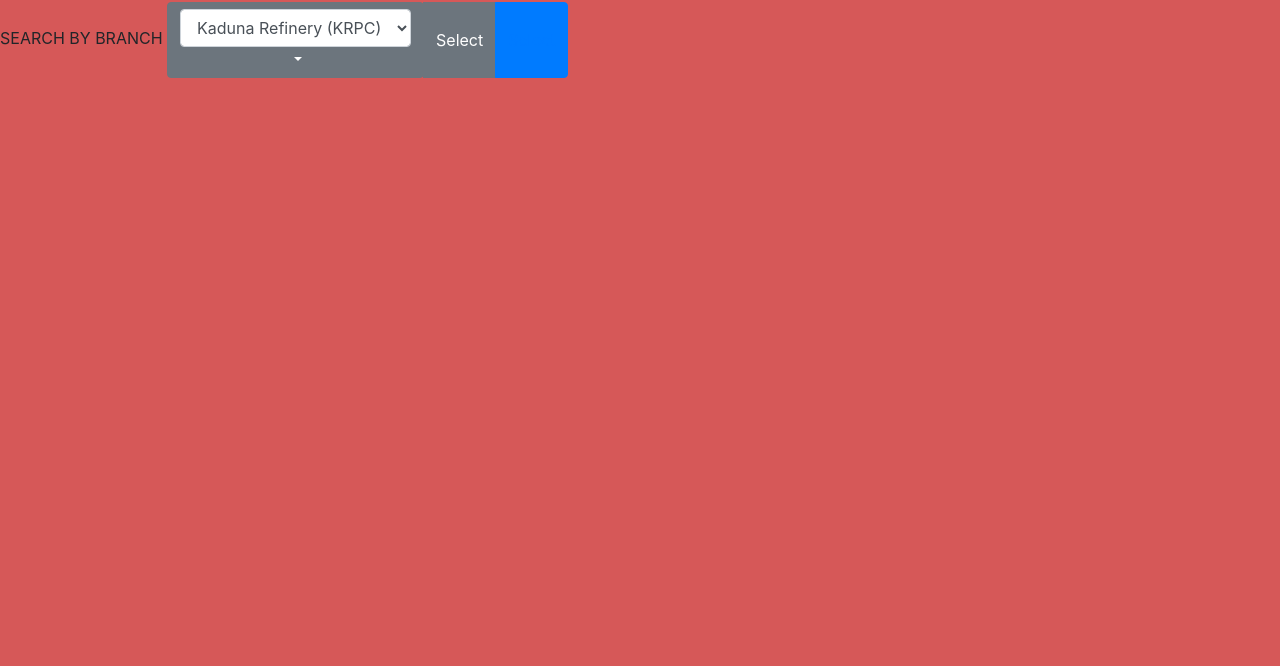
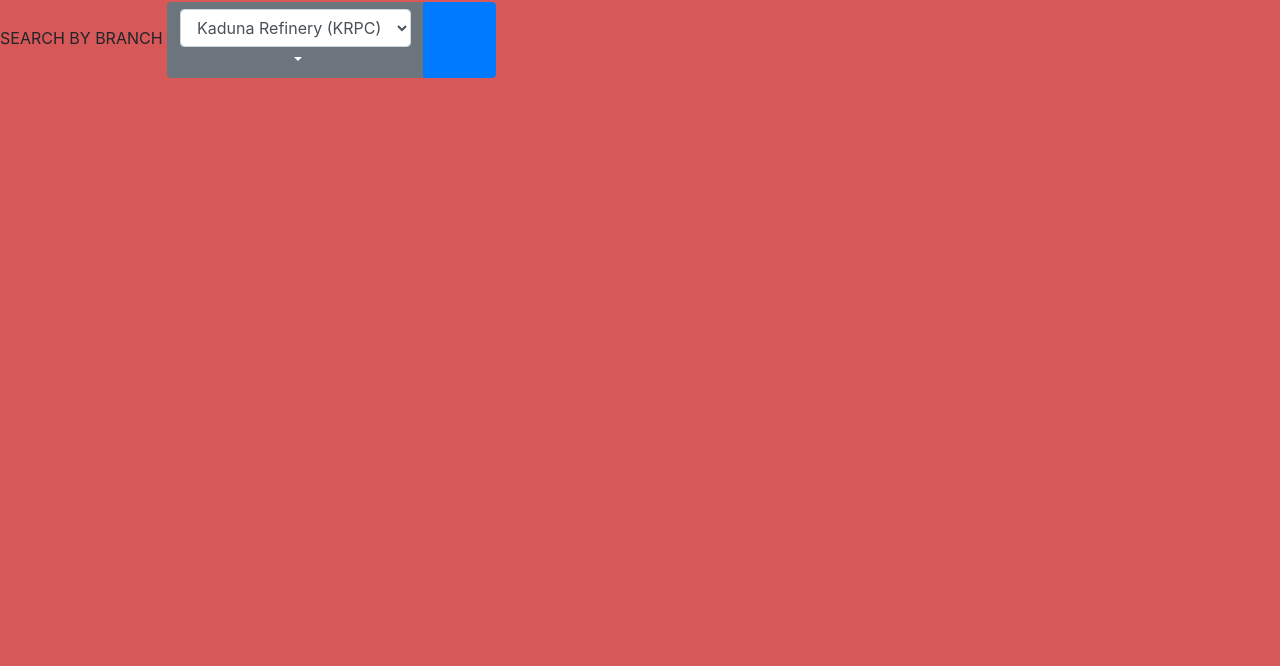
Before and after one commit to edozierj/risk-asset-monitor, a plain HTML site: page branches/branchesindex.html in a window 1280 px wide. Shown: the part 134-800 px from the top of the page. Drawn offline with nearby package versions, Linux system fonts and the light colour scheme; a script that the page names is missing.

Commit message:
sixth commit

```diff
--- a/branches/branchesindex.html
+++ b/branches/branchesindex.html
@@ -45,7 +45,6 @@
             <option>Illupeju Branch</option>
             <option>Head Office Branch</option>
             </select>
-        <button type="button" class="btn btn-secondary">Select</button>
         <button type="button" class="btn btn-primary"><a href="/accounts/accountsindex.html" >Select</a></button>
       </div>
 </div>
```
